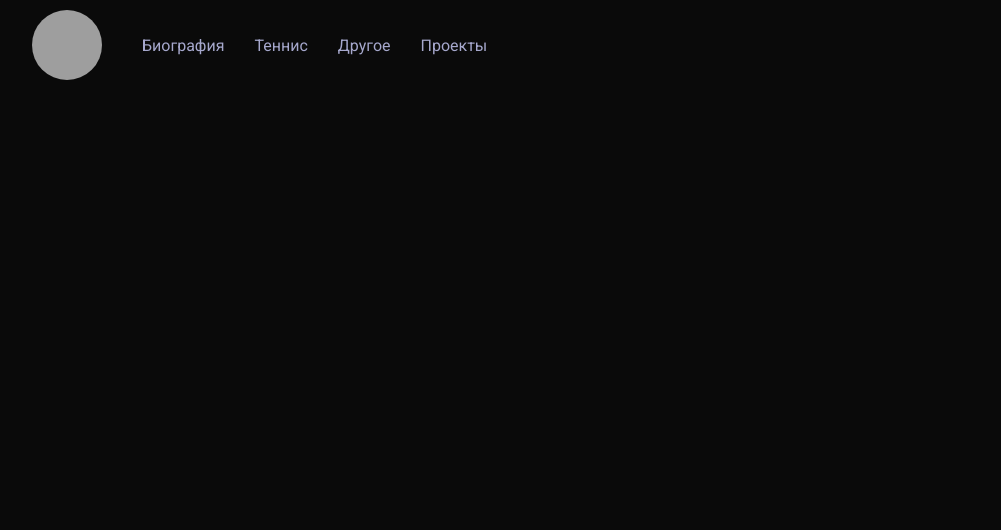
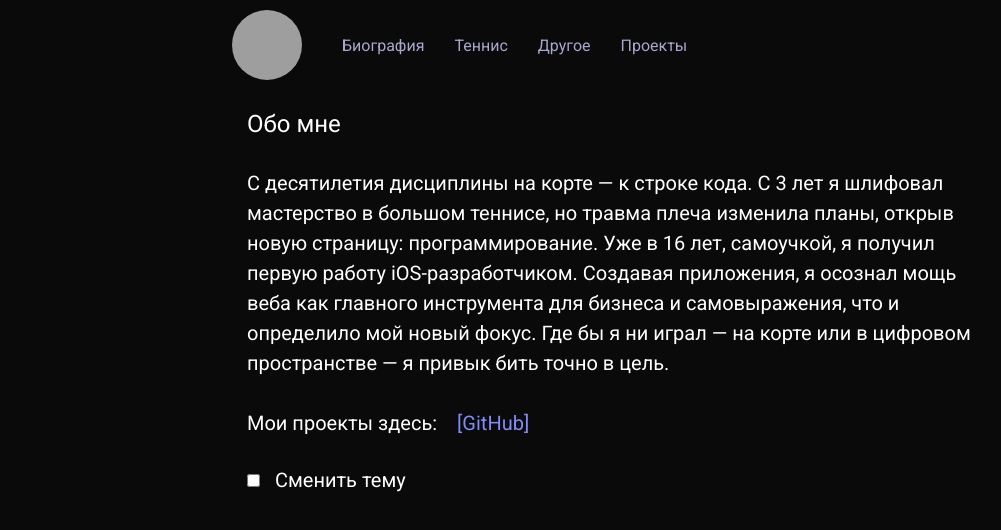
Before and after one commit to Grisha55/my-resume, a website: page index.html in a window 1280 px wide. Shown: the whole page, without its empty margins (23-1024 px from the left). Drawn offline with Linux system fonts and the light colour scheme; grey boxes are pictures that could not be loaded.

Commit message:
Created about section

```diff
--- a/index.html
+++ b/index.html
@@ -36,5 +36,29 @@
         </nav>
       </div>
     </div>
+    <main>
+      <div class="container">
+        <section class="about">
+          <h1 class="about__title">Обо мне</h1>
+          <p class="about__text--bio">
+            С десятилетия дисциплины на корте — к строке кода. С 3 лет я
+            шлифовал мастерство в большом теннисе, но травма плеча изменила
+            планы, открыв новую страницу: программирование. Уже в 16 лет,
+            самоучкой, я получил первую работу iOS-разработчиком. Создавая
+            приложения, я осознал мощь веба как главного инструмента для бизнеса
+            и самовыражения, что и определило мой новый фокус. Где бы я ни играл
+            — на корте или в цифровом пространстве — я привык бить точно в цель.
+          </p>
+          <p class="about__text--findme">
+            Мои проекты здесь:
+            <a target="_blank" href="https://github.com/Grisha55">[GitHub]</a>
+          </p>
+          <div class="about__checkbox">
+            <input type="checkbox" id="styled-checkbox" />
+            <label for="styled-checkbox">Сменить тему</label>
+          </div>
+        </section>
+      </div>
+    </main>
   </body>
 </html>
--- /dev/null
+++ b/scss/_about.scss
@@ -0,0 +1,36 @@
+.about {
+  display: flex;
+  align-items: start;
+  justify-content: center;
+  flex-direction: column;
+  row-gap: 3rem;
+  padding: 1rem 1.5rem;
+
+  &__title {
+    font-weight: 400;
+  }
+
+  &__text--bio {
+    line-height: 3rem;
+    font-size: 2rem;
+  }
+
+  &__text--findme {
+    line-height: 3rem;
+    font-size: 2rem;
+
+    a {
+      color: $accent-secondary;
+      text-decoration: none;
+      padding: 0 1.5rem;
+    }
+  }
+
+  &__checkbox {
+    font-size: 2rem;
+
+    label {
+      padding: 0 1rem;
+    }
+  }
+}
--- a/scss/_main.scss
+++ b/scss/_main.scss
@@ -29,6 +29,6 @@
 
 .container {
   padding: 1rem 1.5rem;
-  max-width: 120rem;
+  max-width: 80rem;
   margin: 0 auto;
 }
--- a/scss/style.scss
+++ b/scss/style.scss
@@ -2,3 +2,4 @@
 @import 'main';
 @import 'header';
 @import 'media';
+@import 'about';
```
Also changed, not shown: css/style.css, css/style.min.css, 2 other files.
